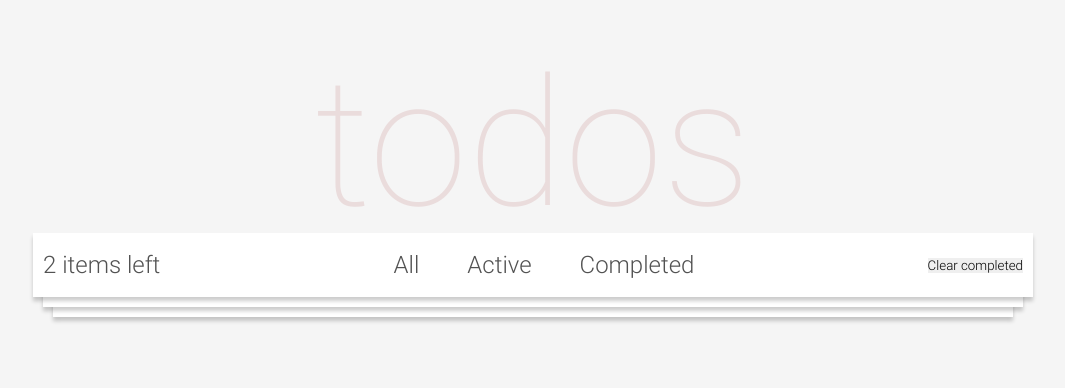
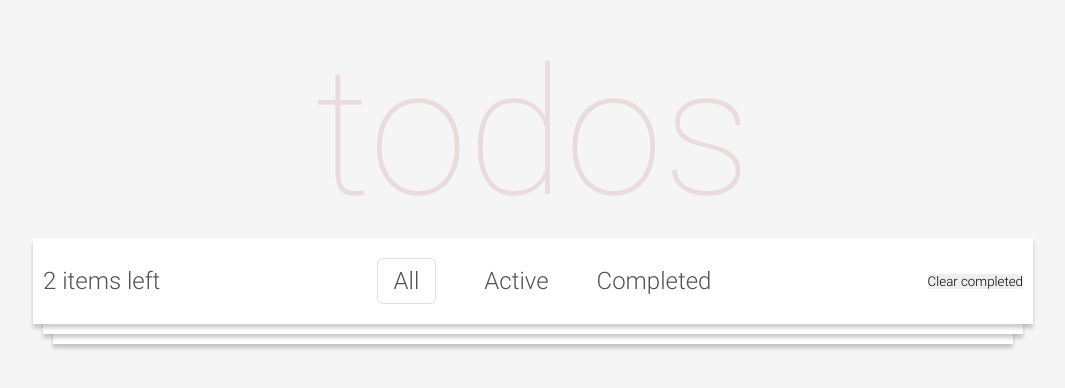
Before and after one commit to Zhiga-noff/task-todo-ts, a React (Vite) app: page / in a window 1280 px wide. Shown: the part 224-612 px from the top of the page, without its empty margins (107-1172 px from the left). Built offline with nearby package versions, Linux system fonts and the light colour scheme.

Commit message:
Сделал навбар

```diff
--- a/src/assets/styles/colors.scss
+++ b/src/assets/styles/colors.scss
@@ -1,3 +1,9 @@
 $text: #525252;
 $grey: #ebebeb;
 $pink: #eadcdc;
+
+%act-btn {
+  padding: 0.625rem 1rem;
+  border-radius: 0.375rem;
+  border: 1px solid $pink;
+}
--- a/src/assets/styles/index.scss
+++ b/src/assets/styles/index.scss
@@ -13,14 +13,9 @@ body {
   justify-content: center;
 }
 
-.act-btn {
-  padding: 1rem 0.625rem;
-  border-radius: 0.375rem;
-  border: 1px solid $pink;
-}
-
 h1 {
   font-size: 11.125rem;
+  line-height: 13.125rem;
   text-align: center;
   color: $pink;
   font-weight: 100;
--- a/src/components/navigate-bar/NavigateBar.module.scss
+++ b/src/components/navigate-bar/NavigateBar.module.scss
@@ -12,8 +12,23 @@
 .list {
   display: flex;
   column-gap: 3rem;
+  align-items: center;
+}
 
-  a {
-    color: $text;
+.link {
+  color: $text;
+  display: block;
+  transition-duration: 0.3s;
+
+  &:hover {
+    color: $pink;
+  }
+
+  &.act {
+    @extend %act-btn;
+
+    &:hover {
+      color: $text;
+    }
   }
 }
--- a/src/components/navigate-bar/NavigateBar.tsx
+++ b/src/components/navigate-bar/NavigateBar.tsx
@@ -13,7 +13,7 @@ export const NavigateBar = () => {
               <NavLink
                 to={item.href}
                 className={({ isActive }) => {
-                  return isActive ? styles.act : styles.link;
+                  return `${styles.link} ${isActive ? styles.act : styles.link}`;
                 }}
               >
                 {item.name}
```
